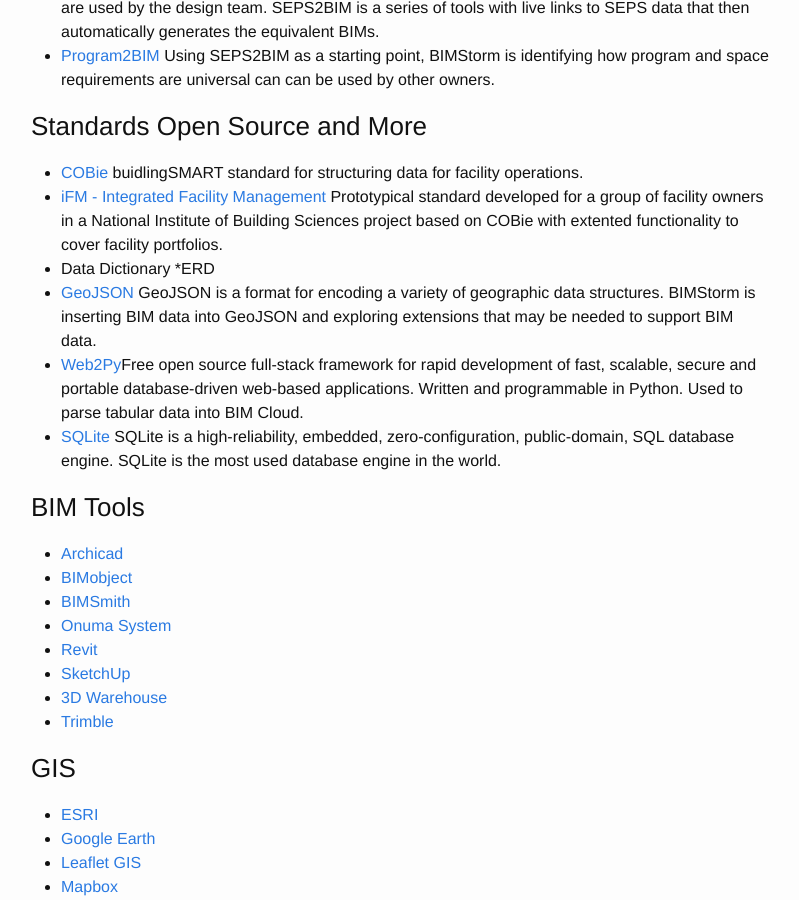
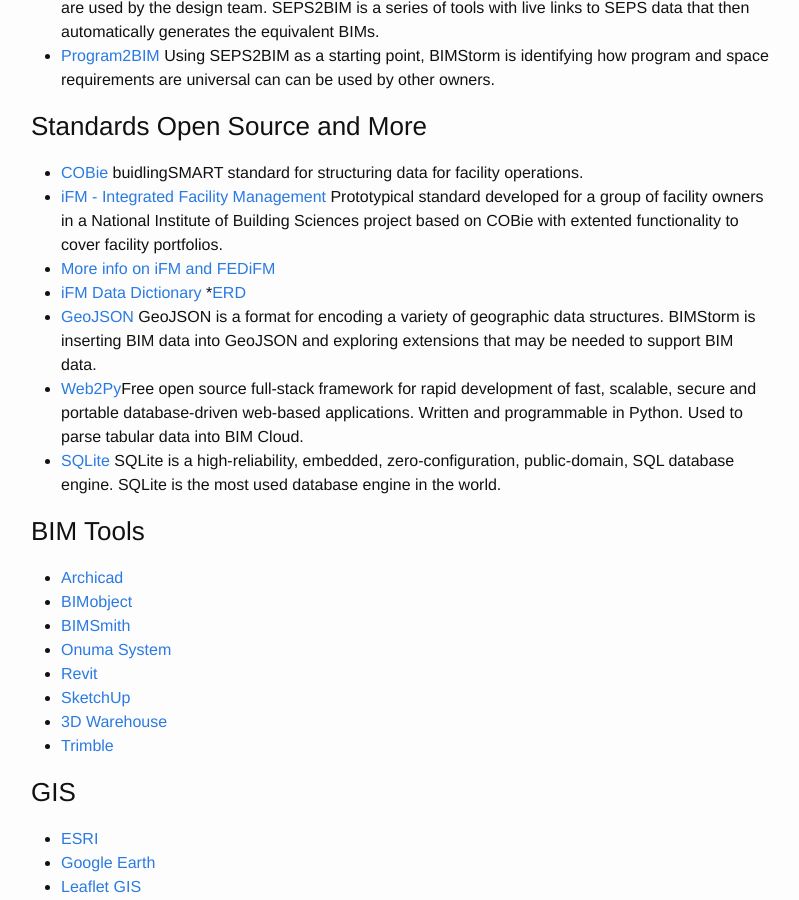
Before and after one commit to buildingSMARTalliance/BIMStorm, a Jekyll site: the page built from _posts/2016-09-16-Tools.markdown, in a window 1280 px wide and 900 px high, scrolled down 714 px. Shown: the whole window, without its empty margins (239-1038 px from the left). Built offline with Jekyll 4.4.1, drawn with Linux system fonts in a browser that asks for light colours.

Commit message:
Update 2016-09-16-Tools.markdown

```diff
--- a/_posts/2016-09-16-Tools.markdown
+++ b/_posts/2016-09-16-Tools.markdown
@@ -29,8 +29,9 @@
 ### Standards Open Source and More
  * [COBie](http://wbdg.org/resources/cobie.php) buidlingSMART standard for structuring data for facility operations.
  * [iFM - Integrated Facility Management](http://FEDifm.org) Prototypical standard developed for a group of facility owners in a National Institute of Building Sciences project based on COBie with extented functionality to cover facility portfolios.
-  * Data Dictionary
-   *ERD
+  * [More info on iFM and FEDiFM](http://FEDifm.org)
+  * [iFM Data Dictionary](https://github.com/buildingSMARTalliance/BIMStorm/blob/gh-pages/_files/Data%20Dictionary%20FED%20iFM-4Jan2016.xlsx)
+  *[ERD](https://github.com/buildingSMARTalliance/BIMStorm/blob/gh-pages/_files/ERD%20FED%20iFM%2011Jan2016.pdf)
  * [GeoJSON](http://geojson.org/) GeoJSON is a format for encoding a variety of geographic data structures. BIMStorm is inserting BIM data into GeoJSON and exploring extensions that may be needed to support BIM data.
  * [Web2Py](http://www.web2py.com/)Free open source full-stack framework for rapid development of fast, scalable, secure and portable database-driven web-based applications. Written and programmable in Python. Used to parse tabular data into BIM Cloud.
  * [SQLite](https://www.sqlite.org/) SQLite is a high-reliability, embedded, zero-configuration, public-domain, SQL database engine. SQLite is the most used database engine in the world.
```
